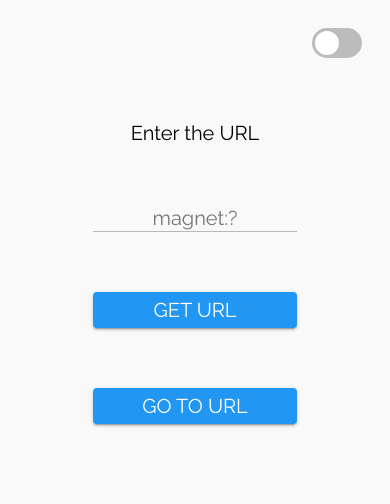
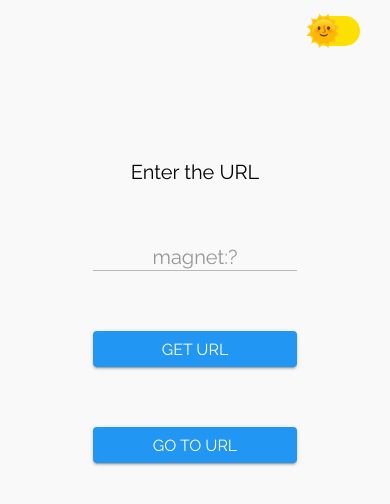
Before and after one commit to tHBp/magnet-uri, a website: page src/index.html in a window 390 px wide. Drawn offline with Linux system fonts and the light colour scheme.

Commit message:
CSS only dark mode

```diff
--- a/src/index.html
+++ b/src/index.html
@@ -13,21 +13,24 @@
     <link rel="search" href="https://magnet-uri.netlify.com/opensearch.xml" type="application/opensearchdescription+xml" title="Convert MyLink Magnet URLs" />
 </head>
 
+
 <body>
-    <style>
+    <style prop="root-styles">
         html,
         button,
         input {
-            font-family: 'Raleway', sans-serif;
+            font-family: "Raleway", sans-serif;
         }
 
-        *:focus::placeholder {
-            opacity: 0;
+        html,
+        body {
+            height: 100%;
+            margin: 0;
+            overscroll-behavior: none;
         }
 
-        ::placeholder {
-            opacity: 1;
-            transition: opacity 0.5s;
+        .grow {
+            min-height: 100%;
         }
 
         input:focus,
@@ -36,27 +39,77 @@
         }
 
         :root {
+            /* Sizes */
             --font-size: 16px;
             --max-width: 200px;
-            --body-background: #f9f9f9;
-            --text-color: black;
-            --button-color-background: #2196f3;
-            --button-color-foreground: #fff;
-            --night-mode-background: #bcbcbc;
-            --night-mode-foreground: white;
+
+            /* Light theme colors */
+            --light-body-background: #f9f9f9;
+            --light-text-color: #000;
+            --light-button-color-background: #2196f3;
+            --light-button-color-foreground: #fff;
+            --light-color-switcher-background: #fce100;
+
+            /* Dark theme colors */
+            --dark-body-background: #444;
+            --dark-text-color: #fff;
+            --dark-button-color-background: #222;
+            --dark-button-color-foreground: #fff;
+            --dark-color-switcher-background: #222;
+        }
+
+        .theme-container {
+            /* Default light theme */
+            --body-background: var(--light-body-background);
+            --text-color: var(--light-text-color);
+            --button-color-background: var(--light-button-color-background);
+            --button-color-foreground: var(--light-button-color-foreground);
+            --color-switcher-background: var(--light-color-switcher-background);
+        }
+
+        .color-switcher:checked~.theme-container {
+            /* Apply dark theme when input is checked */
+            --body-background: var(--dark-body-background);
+            --text-color: var(--dark-text-color);
+            --button-color-background: var(--dark-button-color-background);
+            --button-color-foreground: var(--dark-button-color-foreground);
+            --color-switcher-background: var(--dark-color-switcher-background);
+        }
+
+        .base-colors {
+            background-color: var(--body-background);
+            color: var(--text-color);
+            transition: background-color 1s ease-out, color 0.5s ease-out;
+        }
+
+        .input:focus::placeholder {
+            opacity: 0;
+        }
+
+        .input::placeholder {
+            color: #969696;
+            opacity: 1;
+            transition: opacity 0.5s;
         }
 
         form {
             display: contents;
         }
 
-        body {
-            background-color: var(--body-background);
-            color: var(--text-color);
-            transition: background-color 1s ease-out, color 0.5s ease-out;
+        .hide {
+            position: absolute;
+            overflow: hidden;
+            clip: rect(0 0 0 0);
+            width: 1px;
+            height: 1px;
+            margin: -1px;
+            padding: 0;
+            border: 0;
+            white-space: nowrap;
         }
-
-        .container {
+    </style>
+    <style prop="form-context">
+        .form {
             display: grid;
             grid-gap: 60px;
             align-content: center;
@@ -71,7 +124,7 @@
             text-align: center;
         }
 
-        .container button {
+        .form button {
             position: relative;
             display: inline-block;
             box-sizing: border-box;
@@ -93,11 +146,11 @@
             transition: box-shadow 0.2s;
         }
 
-        .container button::-moz-focus-inner {
+        .form button::-moz-focus-inner {
             border: none;
         }
 
-        .container button::before {
+        .form button::before {
             content: "";
             position: absolute;
             top: 0;
@@ -108,7 +161,7 @@
             transition: opacity 0.2s;
         }
 
-        .container button::after {
+        .form button::after {
             content: "";
             position: absolute;
             left: 50%;
@@ -123,28 +176,28 @@
             transition: opacity 1s, transform 0.5s;
         }
 
-        .container button:hover,
-        .container button:focus {
+        .form button:hover,
+        .form button:focus {
             box-shadow: 0 2px 4px -1px rgba(0, 0, 0, 0.2), 0 4px 5px 0 rgba(0, 0, 0, 0.14), 0 1px 10px 0 rgba(0, 0, 0, 0.12);
         }
 
-        .container button:hover::before {
+        .form button:hover::before {
             opacity: 0.08;
         }
 
-        .container button:focus::before {
+        .form button:focus::before {
             opacity: 0.24;
         }
 
-        .container button:hover:focus::before {
+        .form button:hover:focus::before {
             opacity: 0.3;
         }
 
-        .container button:active {
+        .form button:active {
             box-shadow: 0 5px 5px -3px rgba(0, 0, 0, 0.2), 0 8px 10px 1px rgba(0, 0, 0, 0.14), 0 3px 14px 2px rgba(0, 0, 0, 0.12);
         }
 
-        .container button:active::after {
+        .form button:active::after {
             opacity: 0.32;
             transform: translate(-50%, -50%) scale(0);
             transition: transform 0s;
@@ -168,54 +221,67 @@
             overflow-wrap: break-word;
             user-select: all;
         }
-
-        .night-mode {
-            display: none;
+    </style>
+    <style prop="color-switcher">
+        .color-mode-toggle {
+            padding: 1rem 0;
+            margin: 0 calc(100vw - 7rem);
         }
 
-        .night-mode input[type=checkbox] {
-            height: 0;
-            width: 0;
-            visibility: hidden;
+        .switch {
+            font-size: 30px;
+            position: relative;
+            display: inline-block;
+            width: 50px;
+            height: 30px;
         }
 
-        .night-mode label {
-            cursor: pointer;
-            float: right;
-            margin: 20px 200px;
-            text-indent: -9999px;
-            width: 50px;
-            height: 30px;
-            background: var(--night-mode-background);
-            display: block;
-            border-radius: 100px;
-            position: relative;
+        .switch .color-switcher {
+            opacity: 0;
+            width: 0;
+            height: 0;
         }
 
-        .night-mode label:after {
-            content: '🌞';
+        .slider {
             position: absolute;
-            top: 3px;
-            left: 3px;
-            width: 24px;
-            height: 24px;
-            background: var(--night-mode-foreground);
+            cursor: pointer;
+            top: 0;
+            left: 0;
+            right: 0;
+            bottom: 0;
+            background-color: var(--color-switcher-background);
+            transition: 0.4s;
+        }
+
+        .slider:before {
+            position: absolute;
+            content: "🌞";
+            height: 0px;
+            width: 0px;
+            left: -5px;
+            top: 18px;
+            line-height: 0px;
+            transition: 0.4s;
+        }
+
+        .color-switcher:checked+.theme-container .slider:before {
+            left: -4px;
+            content: "🌚";
+        }
+
+        .color-switcher:checked+.theme-container .slider:before {
+            transform: translateX(26px);
+        }
+
+        .slider.round {
+            border-radius: 34px;
+        }
+
+        .slider.round:before {
             border-radius: 50%;
         }
-
-        .night-mode input:checked+label {
-            background: var(--night-mode-background);
-        }
-
-        .night-mode input:checked+label:after {
-            left: calc(100% - 27px);
-            background: var(--night-mode-foreground);
-        }
-
-        .show {
-            display: block;
-        }
-
+    </style>
+    <style prop="media-queries">
         @media only screen and (max-width: 425px) {
             :root {
                 --font-size: 20px;
@@ -225,77 +291,114 @@
                 transition: background-color 0.5s ease-out, color 0.2s ease-out;
             }
 
-            .container {
+            .form {
                 margin-top: 10vh;
                 grid-template-columns: auto;
             }
 
-            .button {
+            .form button {
                 grid-column: 1/2;
+                font-size: 16px;
             }
 
             .display {
                 width: 75vw;
             }
 
-            .night-mode label {
-                margin: 20px;
+            .color-mode-toggle {
+                padding: 1rem 0;
+                margin: 0 calc(100vw - 5rem);
+            }
+
+            .slider:before {
+                top: 15px;
+            }
+
+            .color-switcher:checked+.theme-container .slider:before {
+                left: -10px;
             }
         }
+
+        @media (prefers-reduced-motion: reduce) {
+            .base-colors,
+            .input,
+            .slider,
+            .slider::before,
+            .form button,
+            .form button::before,
+            .form button::after,
+            .form button:active::after,
+            .input::placeholder {
+                transition: none;
+            }
+        }
+
+        /* @media (prefers-color-scheme: dark) {
+            .theme-container {
+                --body-background: var(--dark-body-background);
+                --text-color: var(--dark-text-color);
+                --button-color-background: var(--dark-button-color-background);
+                --button-color-foreground: var(--dark-button-color-foreground);
+                --color-switcher-background: var(--dark-color-switcher-background);
+            }
+        } */
     </style>
-    <div class="night-mode">
-        <input type="checkbox" id="switch" />
-        <label for="switch">Toggle Night Mode</label>
+    <input id="color-switcher-input" aria-label="Toggle dark mode" type="checkbox" class="hide color-switcher">
+    <div class="theme-container grow base-colors">
+        <div class="color-mode-toggle">
+            <label for="color-switcher-input" class="switch">
+                <span class="slider round"></span>
+            </label>
         </div>
-    <div class="container">
+        <div class="form">
             <form method="POST" action="/.netlify/functions/parseLink">
                 <label class="center" for="url">Enter the URL</label>
                 <input name="url" class="center input" autocomplete="off" placeholder="magnet:?" type="url" id="url">
-            <button name="getURL" type="submit" class="center getURL">Get URL</button>
-            <button name="goToURL" type="submit" class="center goToURL">Go to URL</button>
+                <button name="getURL" type="submit" class="getURL">Get URL</button>
+                <button name="goToURL" type="submit" class="goToURL">Go to URL</button>
             </form>
         </div>
         <div class="center display"></div>
+    </div>
     <script>
-        document.querySelector(".night-mode").classList += " show";
         document.querySelector(".goToURL").setAttribute("type", "button");
         document.querySelector(".getURL").setAttribute("type", "button");
         const regex = new RegExp(/magnet.*/);
         const rootStyle = document.documentElement.style;
 
-        const getURL = (enteredURL) => enteredURL.match(regex) ?
+        const getURL = enteredURL => enteredURL.match(regex) ?
             decodeURIComponent(enteredURL.match(regex)[0]) : null;
 
-        const toggleDarkMode = (isDarkMode) => {
-            rootStyle.setProperty("--body-background", isDarkMode ? "#282c35" : "#f9f9f9");
-            rootStyle.setProperty("--text-color", isDarkMode ? "#fff" : "#000");
-            rootStyle.setProperty("--button-color", isDarkMode ? "#3e3e3e" : "#006900");
-            rootStyle.setProperty("--night-mode-background", isDarkMode ? "#000" : "#bcbcbc");
+        const goToURL = improperUrl => {
+            const redirectURL = getURL(improperUrl);
+            if (redirectURL) {
+                return window.location.href = redirectURL;
+            }
+            document.querySelector(".display").innerText = "Invalid URL";
+        };
+
+        const darkModeToggled = isDarkMode => {
             document.querySelector("head > meta[name='theme-color']").setAttribute("content", isDarkMode ?
-                "#282c35" : "#d2d2d2");
+                "#444" : "#d2d2d2");
+            sessionStorage.setItem("darkModePreferred", isDarkMode);
         }
+
+        document.querySelector(".color-switcher")
+            .addEventListener("change", ({ target: { checked } }) => darkModeToggled(checked));
 
         document.querySelector(".getURL").addEventListener("click", () => {
             document.querySelector(".display").innerText = getURL(document.querySelector(".input").value) ||
                 "Invalid URL";
         });
 
-        document.querySelector("#switch")
-            .addEventListener("click", () => toggleDarkMode(document.querySelector("#switch").checked));
-
         document.querySelector(".goToURL").addEventListener("click", () => {
-            const redirectURL = getURL(document.querySelector(".input").value);
-            if (redirectURL) {
-                return window.location.href = redirectURL;
-            }
-            document.querySelector(".display").innerText = "Invalid URL";
+            goToURL(document.querySelector(".input").value);
         });
 
         const searchParamsLink = (new URLSearchParams(window.location.search)).get("link");
 
         if (searchParamsLink) {
-            document.getElementById("url").value = searchParamsLink;
-            document.querySelector("button[name='goToURL']").click();
+            goToURL(searchParamsLink);
         }
     </script>
 </body>
```
Lines whose indentation alone changed are shown as unchanged.
